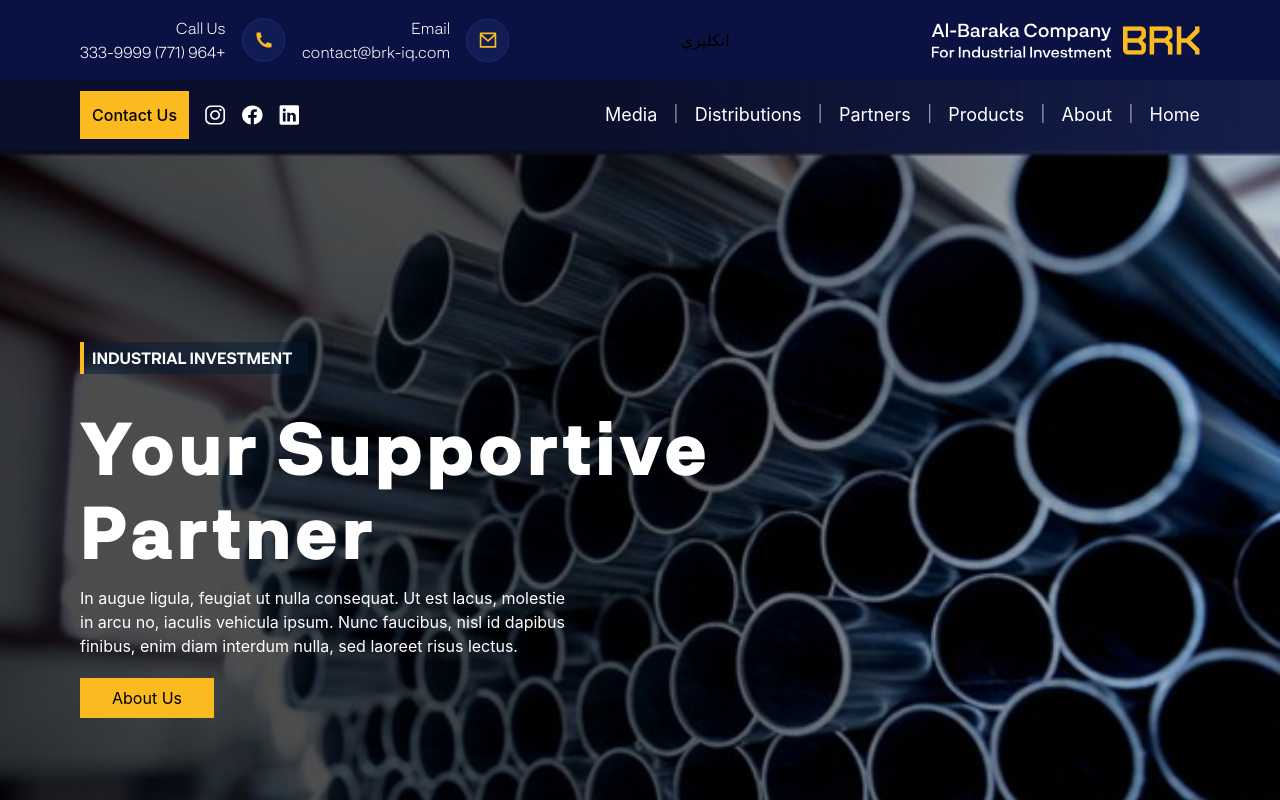
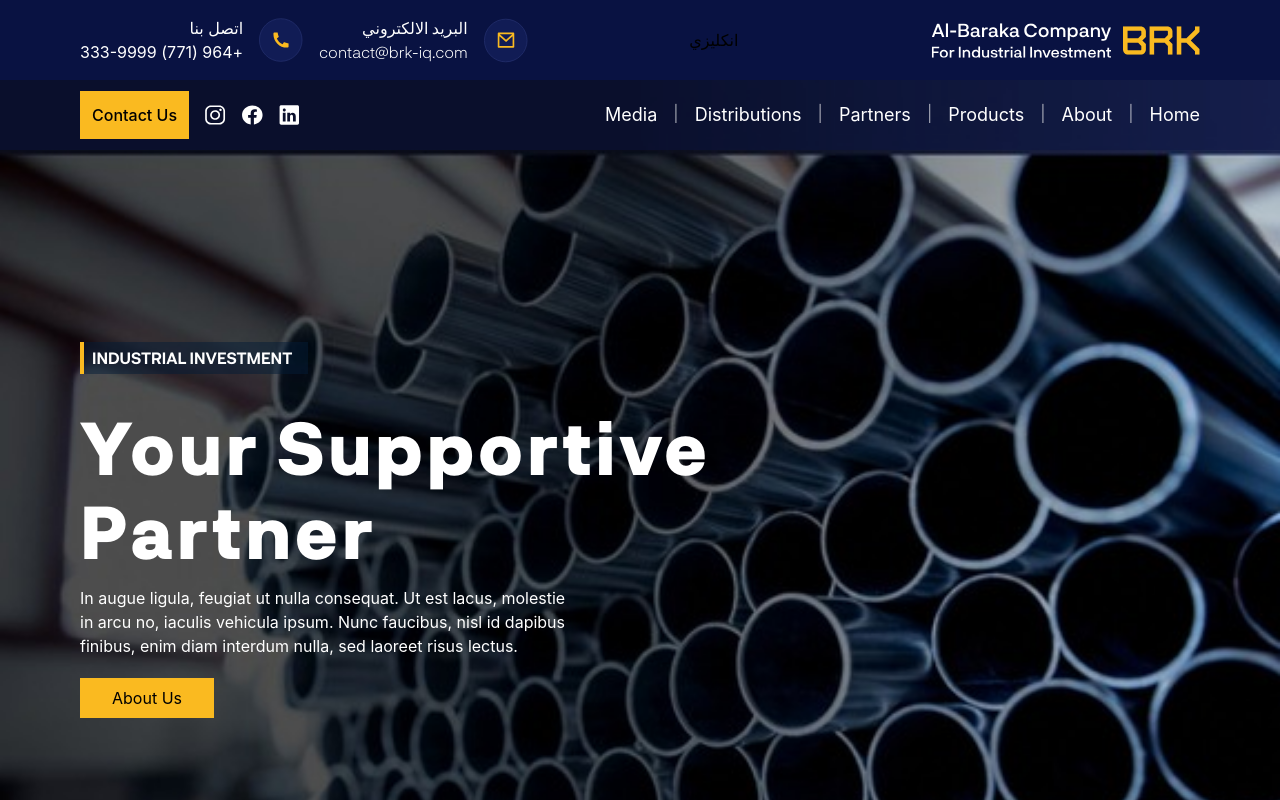
Before and after one commit to xmustafa5/BRK-, a React (Create React App) app: page / in a window 1280 px wide. Shown: the top 800 px of the page. Built offline with nearby package versions, Linux system fonts and the light colour scheme; no server answers.

Commit message:
handling errorfdsfasfasd image

```diff
--- a/src/LanguageContext.js
+++ b/src/LanguageContext.js
@@ -9,7 +9,7 @@ export const LanguageProvider = ({ children }) => {
   };
 
   return (
-    <LanguageContext.Provider value={{ language, toggleLanguage , ar:language === 'ar',en:language === 'en' }}>
+    <LanguageContext.Provider value={{ language, toggleLanguage , ar:language === 'ar',en:language === 'en' , light: language === 'en' ? 'light' : 'lightAr' }}>
       {children}
     </LanguageContext.Provider>
   );
--- a/src/layout/NavBar.jsx
+++ b/src/layout/NavBar.jsx
@@ -9,7 +9,7 @@ import LanguageContext from "../LanguageContext";
 
 const NavBar = () => {
   const [IsMenuOpened, setIsMenuOpened] = useState(false);
-  const { language, toggleLanguage,ar,en } = useContext(LanguageContext);
+  const { language, toggleLanguage,ar,en ,light} = useContext(LanguageContext);
   function toggleMenu() {
     setIsMenuOpened((prev) => !prev);
   }
@@ -27,18 +27,18 @@ const NavBar = () => {
         <div className="hidden justify-center items-center gap-4 lg:flex">
           <div className="flex justify-center items-center gap-4">
             {Emails}
-            <div className="text-white light text-md">
+            <div className={`text-white light text-md`}>
               <Link href="">
-                <p>Email</p>
+                <p>{ar ? 'البريد الالكتروني':'Email'}</p>
                 <p>contact@brk-iq.com</p>
               </Link>
             </div>
           </div>
-          <div className="flex justify-center light items-center gap-4">
+          <div className={`flex justify-center ${light} items-center gap-4`}>
             {Phones}
             <div className="text-white text-md">
-              <p>Call Us </p>
-              <p>+964 (771) 333-9999</p>
+              <p>{ar ? 'اتصل بنا' :'Call Us'  }</p>
+              <p>{ar? '+964 (771) 333-9999' :  '+964 (771) 333-9999'}</p>
             </div>
           </div>
         </div>
```
